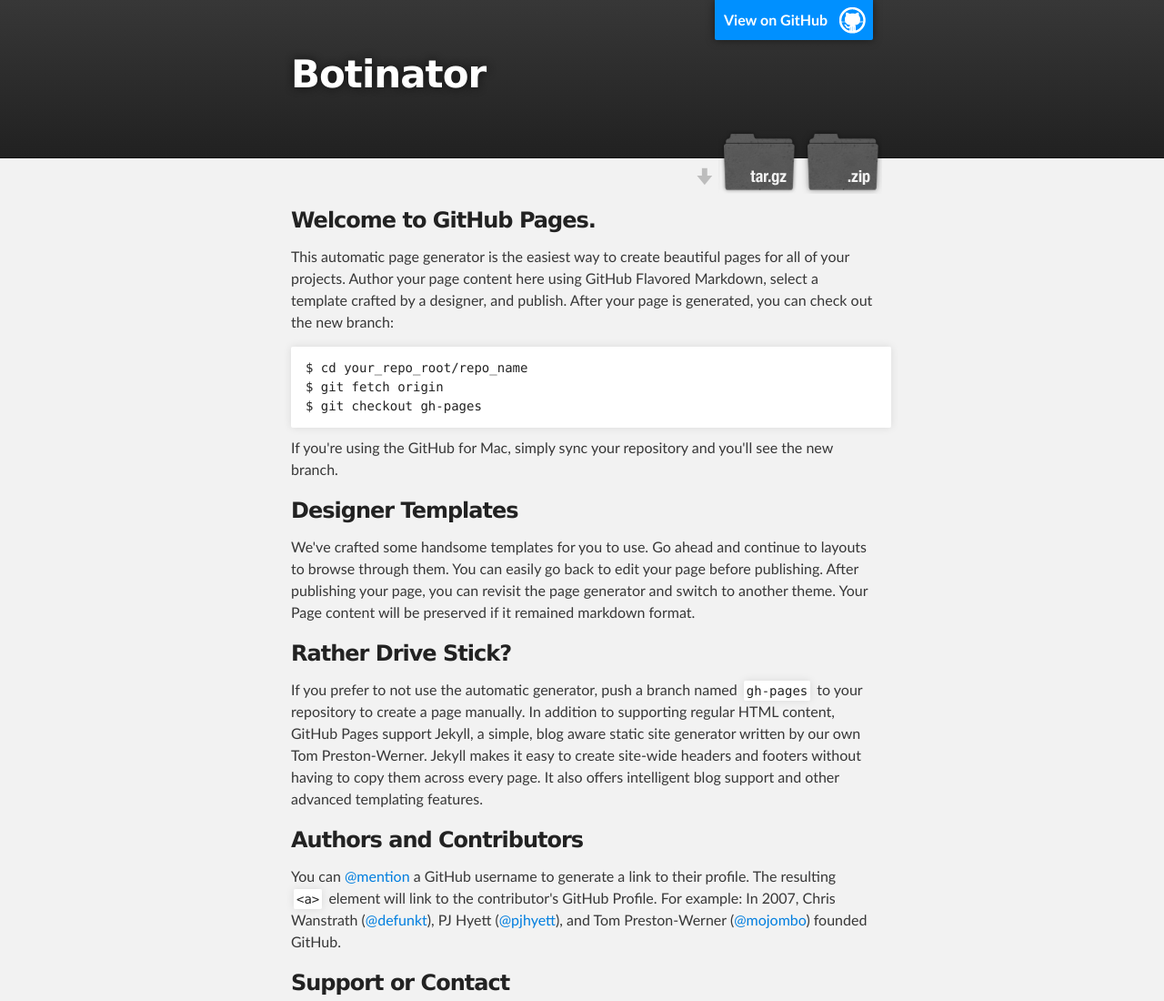
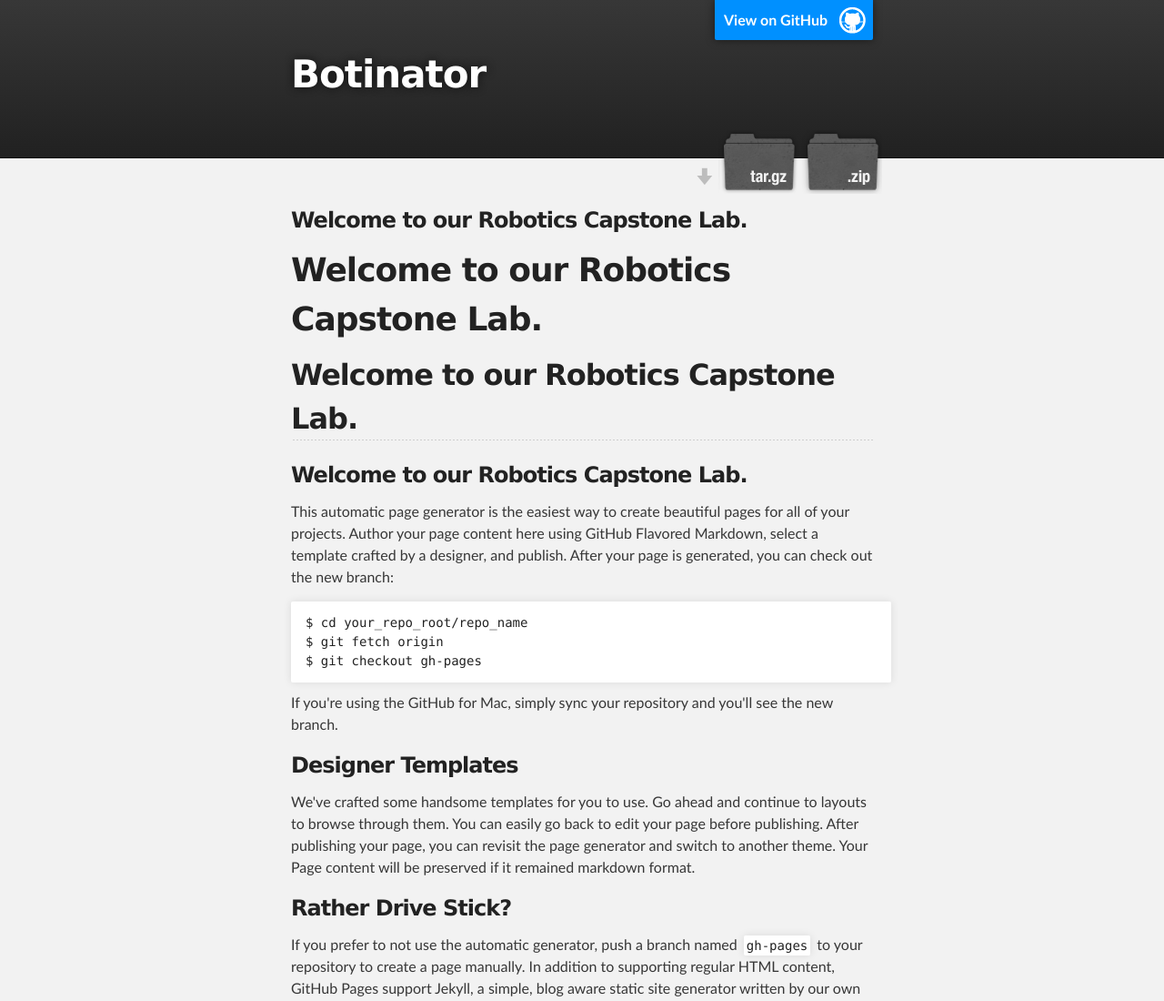
Before and after one commit to s9wischu/uow_Botinator, a plain HTML site: page index.html in a window 1280 px wide. Shown: the top 1100 px of the page at 91% size. Drawn offline with Linux system fonts and the light colour scheme.

```diff
--- a/index.html
+++ b/index.html
@@ -32,7 +32,16 @@
     <div id="main_content_wrap" class="outer">
       <section id="main_content" class="inner">
         <h3>
-<a name="welcome-to-github-pages" class="anchor" href="#welcome-to-github-pages"><span class="octicon octicon-link"></span></a>Welcome to GitHub Pages.</h3>
+<a name="welcome-to-our-robotics-capstone-lab" class="anchor" href="#welcome-to-our-robotics-capstone-lab"><span class="octicon octicon-link"></span></a>Welcome to our Robotics Capstone Lab.</h3>
+
+<h1>
+<a name="welcome-to-our-robotics-capstone-lab-1" class="anchor" href="#welcome-to-our-robotics-capstone-lab-1"><span class="octicon octicon-link"></span></a>Welcome to our Robotics Capstone Lab.</h1>
+
+<h2>
+<a name="welcome-to-our-robotics-capstone-lab-2" class="anchor" href="#welcome-to-our-robotics-capstone-lab-2"><span class="octicon octicon-link"></span></a>Welcome to our Robotics Capstone Lab.</h2>
+
+<h3>
+<a name="welcome-to-our-robotics-capstone-lab-3" class="anchor" href="#welcome-to-our-robotics-capstone-lab-3"><span class="octicon octicon-link"></span></a>Welcome to our Robotics Capstone Lab.</h3>
 
 <p>This automatic page generator is the easiest way to create beautiful pages for all of your projects. Author your page content here using GitHub Flavored Markdown, select a template crafted by a designer, and publish. After your page is generated, you can check out the new branch:</p>
 
```
Also changed, not shown: params.json (+1 -1 lines).
